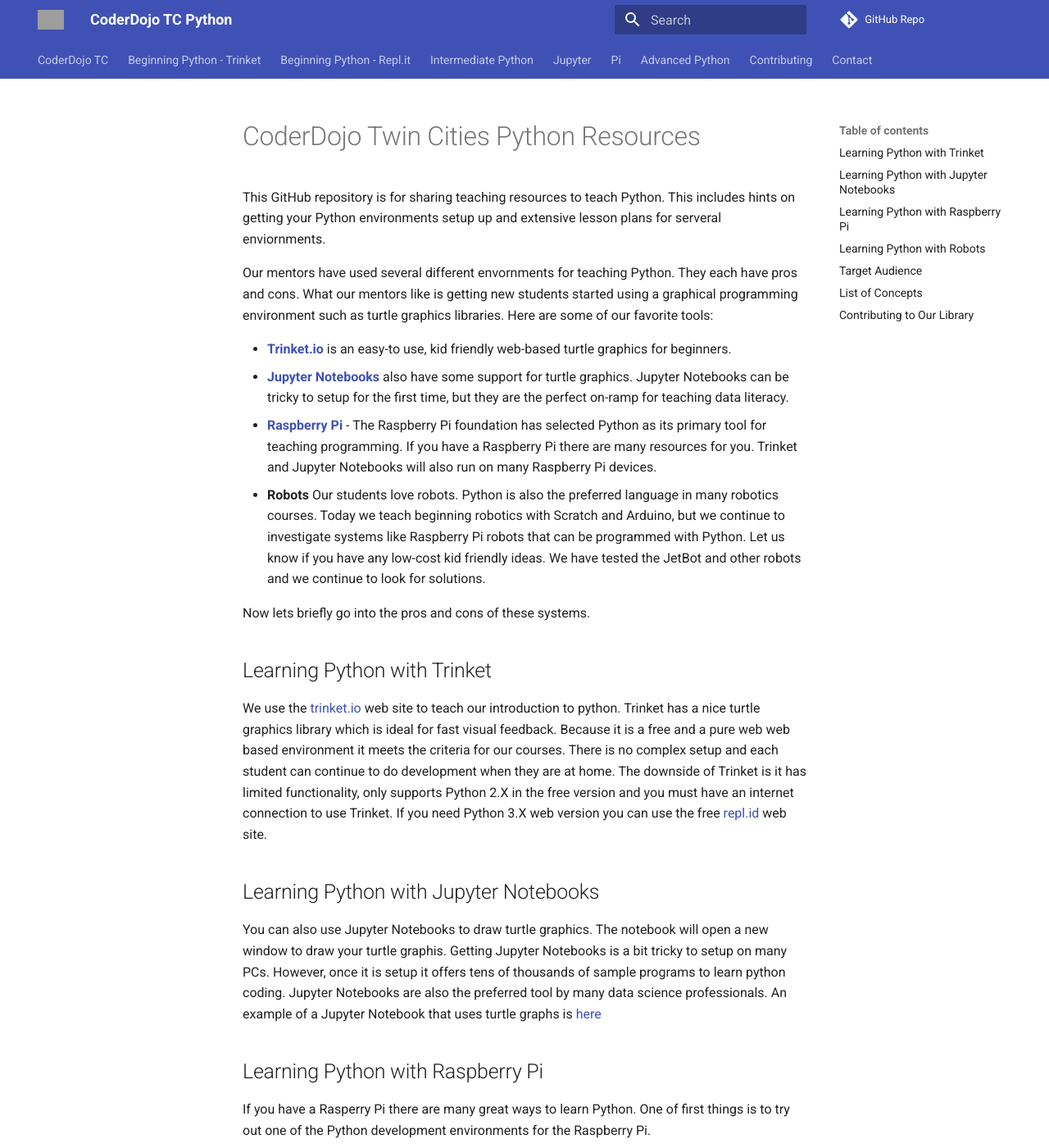
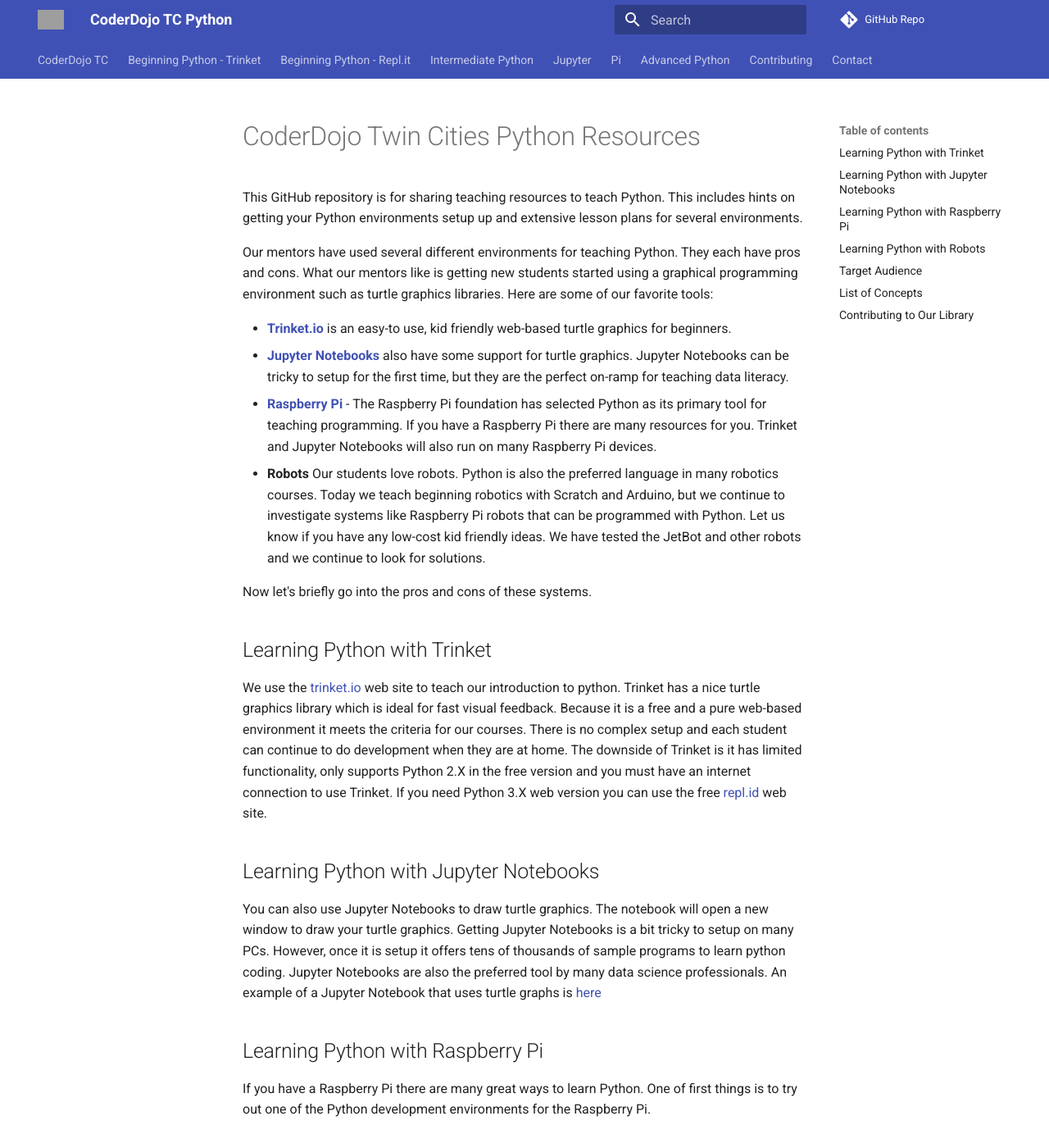
Before and after one commit to CoderDojoTC/python, an MkDocs documentation site: the page built from docs/index.md, in a window 1280 px wide and 1400 px high. Shown: the whole window at 82% size. Built offline with MkDocs 1.6.1 and Material for MkDocs 9.7.7, drawn with Linux system fonts in a browser that asks for light colours; comment, search, counter and statistics services are not loaded; some of the changed text lies outside the part shown; grey boxes are pictures that could not be loaded.

Commit message:
Updated several spelling mistakes

```diff
--- a/docs/index.md
+++ b/docs/index.md
@@ -1,30 +1,30 @@
 # CoderDojo Twin Cities Python Resources
-This GitHub repository is for sharing teaching resources to teach Python. This includes hints on getting your Python environments setup up and extensive lesson plans for serveral enviornments.
+This GitHub repository is for sharing teaching resources to teach Python. This includes hints on getting your Python environments setup up and extensive lesson plans for several environments.
 
 
-Our mentors have used several different envornments for teaching Python.  They each have pros and cons.  What our mentors like is getting new students started using a graphical programming environment such as turtle graphics libraries.  Here are some of our favorite tools:
+Our mentors have used several different environments for teaching Python.  They each have pros and cons.  What our mentors like is getting new students started using a graphical programming environment such as turtle graphics libraries.  Here are some of our favorite tools:
 
 - [**Trinket.io**](http://trinket.io) is an easy-to use, kid friendly web-based turtle graphics for beginners.
 - [**Jupyter Notebooks**](https://jupyter.org/) also have some support for turtle graphics.  Jupyter Notebooks can be tricky to setup for the first time, but they are the perfect on-ramp for teaching data literacy.
 - [**Raspberry Pi**](https://www.raspberrypi.org/documentation/usage/python/) - The Raspberry Pi foundation has selected Python as its primary tool for teaching programming.  If you have a Raspberry Pi there are many resources for you.  Trinket and Jupyter Notebooks will also run on many Raspberry Pi devices.
 - **Robots** Our students love robots.  Python is also the preferred language in many robotics courses.  Today we teach beginning robotics with Scratch and Arduino, but we continue to investigate systems like Raspberry Pi robots that can be programmed with Python.  Let us know if you have any low-cost kid friendly ideas.  We have tested the JetBot and other robots and we continue to look for solutions.
 
-Now lets briefly go into the pros and cons of these systems.
+Now let's briefly go into the pros and cons of these systems.
 
 ## Learning Python with Trinket
 
-We use the [trinket.io](http://trinket.io) web site to teach our introduction to python.  Trinket has a nice turtle graphics library which is ideal for fast visual feedback.  Because it is a free and a pure web web based environment it meets the criteria for our courses.  There is no complex setup and each student can continue to do development when they are at home.  The downside of Trinket is it has limited functionality, only supports Python 2.X in the free version and you must have an internet connection to use Trinket.  If you need Python 3.X web
+We use the [trinket.io](http://trinket.io) web site to teach our introduction to python.  Trinket has a nice turtle graphics library which is ideal for fast visual feedback.  Because it is a free and a pure web-based environment it meets the criteria for our courses.  There is no complex setup and each student can continue to do development when they are at home.  The downside of Trinket is it has limited functionality, only supports Python 2.X in the free version and you must have an internet connection to use Trinket.  If you need Python 3.X web
 version you can use the free [repl.id](https://repl.it/) web site.
 
 ## Learning Python with Jupyter Notebooks
-You can also use Jupyter Notebooks to draw turtle graphics.  The notebook will open a new window to draw your turtle graphis.  Getting Jupyter Notebooks is a bit tricky to setup on many PCs.  However, once it is setup it offers tens of thousands of sample programs to learn python coding.  Jupyter Notebooks are also the preferred tool by many data science professionals.
+You can also use Jupyter Notebooks to draw turtle graphics.  The notebook will open a new window to draw your turtle graphics.  Getting Jupyter Notebooks is a bit tricky to setup on many PCs.  However, once it is setup it offers tens of thousands of sample programs to learn python coding.  Jupyter Notebooks are also the preferred tool by many data science professionals.
 An example of a Jupyter Notebook that uses turtle graphs is [here](jupyter/draw-figure.ipynb)
 
 ## Learning Python with Raspberry Pi
-If you have a Rasperry Pi there are many great ways to learn Python.  One of first things is to try out one of the Python development environments for the Raspberry Pi.
+If you have a Raspberry Pi there are many great ways to learn Python.  One of first things is to try out one of the Python development environments for the Raspberry Pi.
 
 ## Learning Python with Robots
-Right now we are continuing to try to find the right combination of easy-of-use and low-cost robots to teach python.  If you hear of any good tools, please let us know.
+Right now, we are continuing to try to find the right combination of easy-of-use and low-cost robots to teach python.  If you hear of any good tools, please let us know.
 
 ## Target Audience
 Learning Python is ideal for students that have good keyboarding skills.  If students have difficulty with doing functions like copy and pasting text we suggest they start with a block-programming language like Scratch.
```
Also changed, not shown: other parts of docs/index.md (+2 -2 lines).
